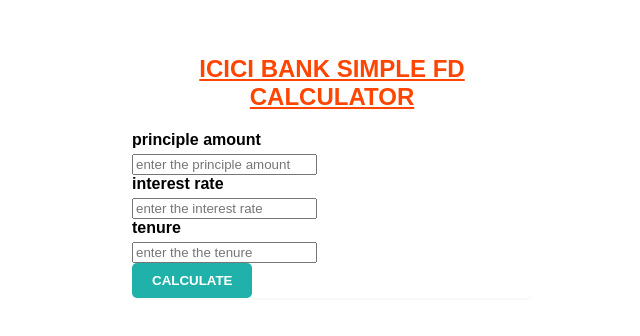
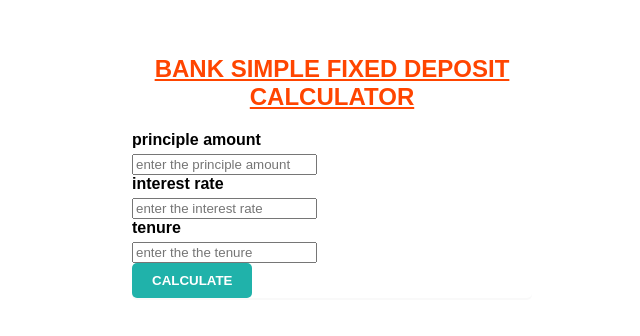
Before and after one commit to Gokulmnz/fd-calculator, a plain HTML site: page index.html in a window 1280 px wide. Shown: the part 240-576 px from the top of the page, without its empty margins (308-948 px from the left). Drawn offline with Linux system fonts and the light colour scheme.

Commit message:
Update index.html

```diff
--- a/index.html
+++ b/index.html
@@ -9,7 +9,7 @@
 </head>
 <body>
     <div class="container">
-   <h1>ICICI BANK SIMPLE FD CALCULATOR</h1>
+   <h1>BANK SIMPLE FIXED DEPOSIT CALCULATOR</h1>
    <div class="form-group">
     <label for="principle"> principle amount</label>
     <input type="number" id="principle" placeholder="enter the principle amount">
```
